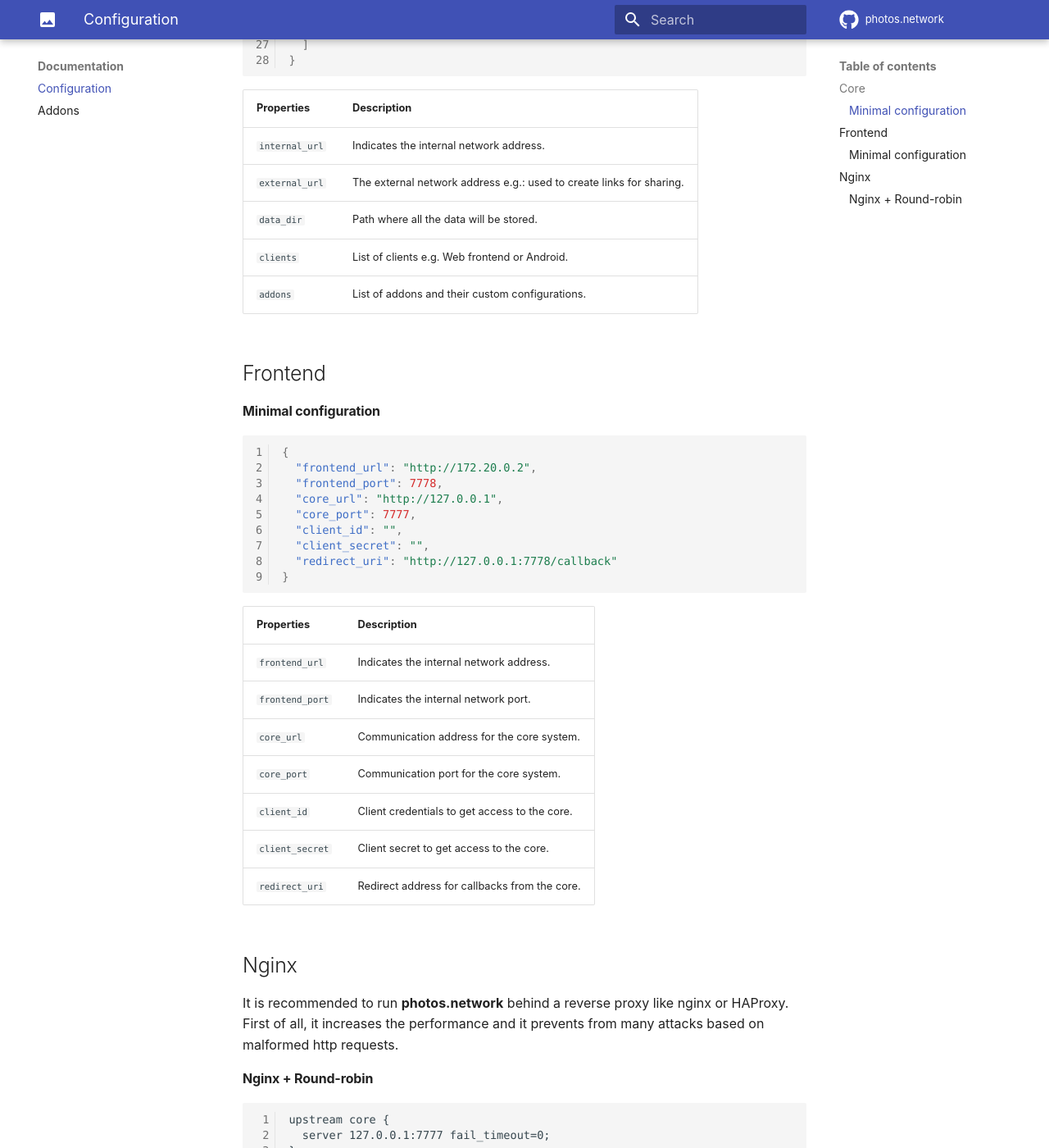
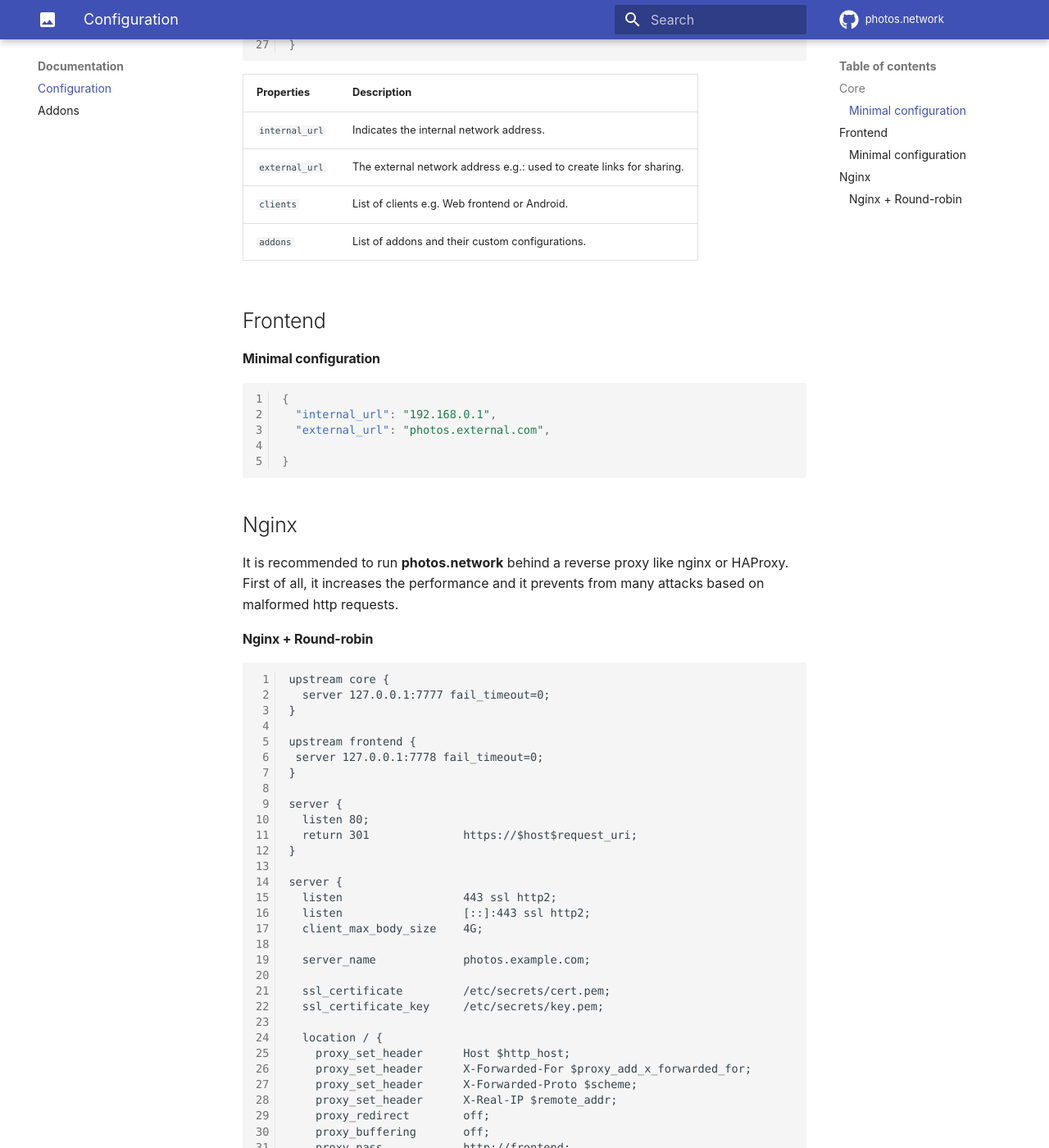
Before and after one commit to photos-network/photos.network, an MkDocs documentation site: the page built from docs/documentation/index.md, in a window 1280 px wide and 1400 px high, scrolled down 781 px. Shown: the whole window at 82% size. Built offline with MkDocs 1.6.1 and Material for MkDocs 9.7.7, drawn with Linux system fonts in a browser that asks for light colours; some of the changed text lies outside the part shown.

````diff
--- a/docs/documentation/index.md
+++ b/docs/documentation/index.md
@@ -7,7 +7,6 @@
 {
   "internal_url": "192.168.0.1",
   "external_url": "photos.external.com",
-  "data_dir": "data",
   "clients": [
     {
       "name": "Frontend",
@@ -38,7 +37,6 @@
 | ------------------- | ------------------------------------ |
 | `internal_url`      | Indicates the internal network address. |
 | `external_url`      | The external network address e.g.: used to create links for sharing. |
-| `data_dir`          | Path where all the data will be stored. |
 | `clients`           | List of clients e.g. Web frontend or Android. |
 | `addons`            | List of addons and their custom configurations. |
 
@@ -47,26 +45,11 @@
 #### Minimal configuration
 ```json
 {
-  "frontend_url": "http://172.20.0.2",
-  "frontend_port": 7778,
-  "core_url": "http://127.0.0.1",
-  "core_port": 7777,
-  "client_id": "",
-  "client_secret": "",
-  "redirect_uri": "http://127.0.0.1:7778/callback"
+  "internal_url": "192.168.0.1",
+  "external_url": "photos.external.com",
+
 }
 ```
-
-| Properties          | Description                                   |
-| ------------------- | --------------------------------------------- |
-| `frontend_url`      | Indicates the internal network address.       |
-| `frontend_port`     | Indicates the internal network port.          |
-| `core_url`          | Communication address for the core system.    |
-| `core_port`         | Communication port for the core system.       |
-| `client_id`         | Client credentials to get access to the core. |
-| `client_secret`     | Client secret to get access to the core.      |
-| `redirect_uri`      | Redirect address for callbacks from the core. |
-
 
 ## Nginx
 
@@ -119,17 +102,3 @@ server {
 }
 
 ```
-
-Running the **frontend** and **core** behind a reverse proxy could look like this:
-
-```json
-{
-  "frontend_url": "https://photos.example.com",
-  "frontend_port": 7778,
-  "core_url": "https://photos.example.com",
-  "core_port": 443,
-  "client_id": "",
-  "client_secret": "",
-  "redirect_uri": "https://photos.example.com/callback"
-}
-```
--- a/mkdocs.yml
+++ b/mkdocs.yml
@@ -18,8 +18,8 @@ extra:
   social:
     - icon: fontawesome/brands/docker
       link: https://hub.docker.com/r/photosnetwork
-    - icon: fontawesome/brands/twitter
-      link: https://twitter.com/photosnetwork
+    - icon: fontawesome/brands/mastodon
+      link: https://mastodon.cloud/@photos
 
 markdown_extensions:
   - pymdownx.highlight:
````
Also changed, not shown: README.md (+2 -1 lines), docs/index.md (+6 -6 lines), docs/installation/docker.md (+2 -16 lines), docs/installation/index.md (+1 -1 lines).
